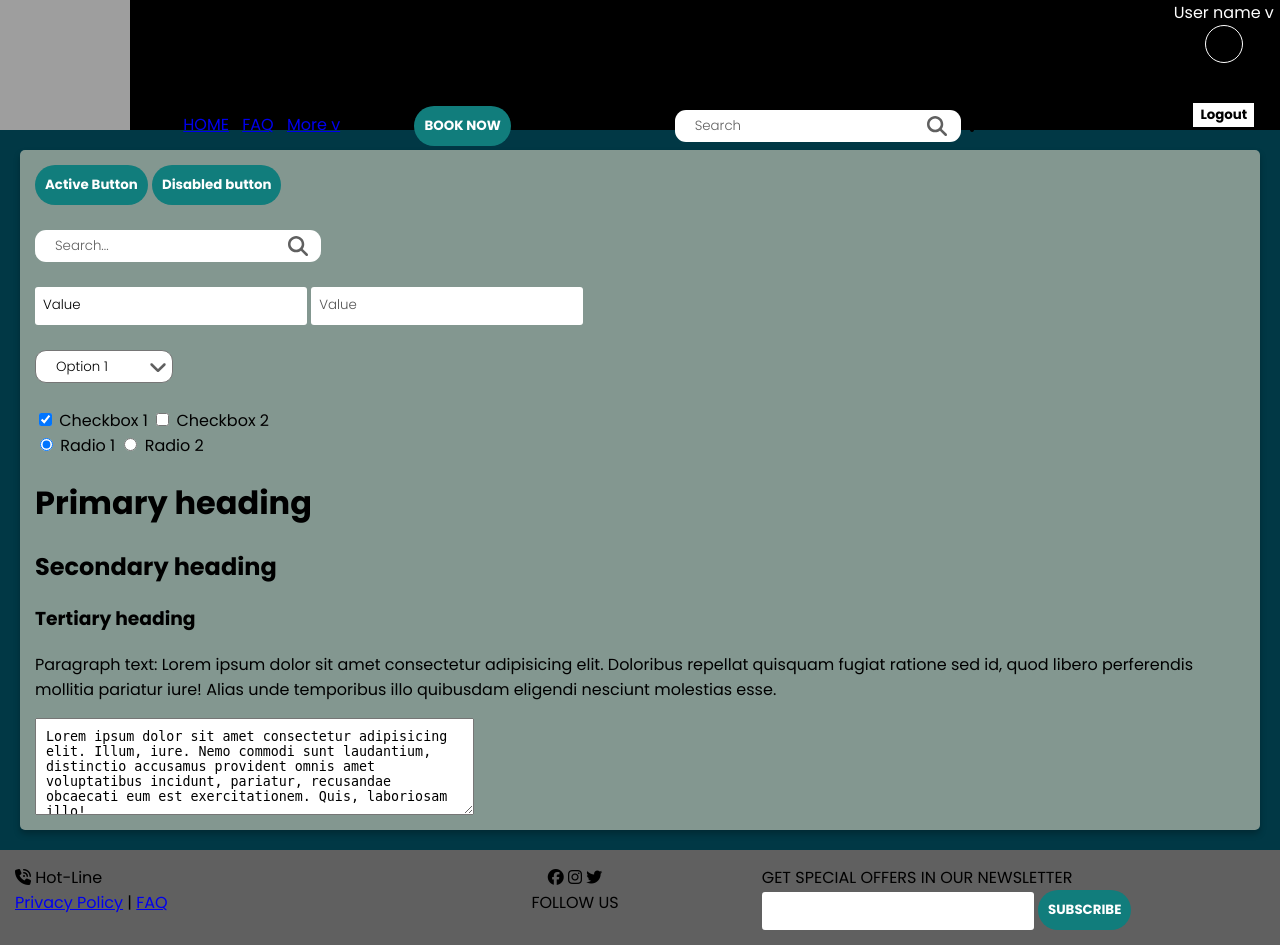
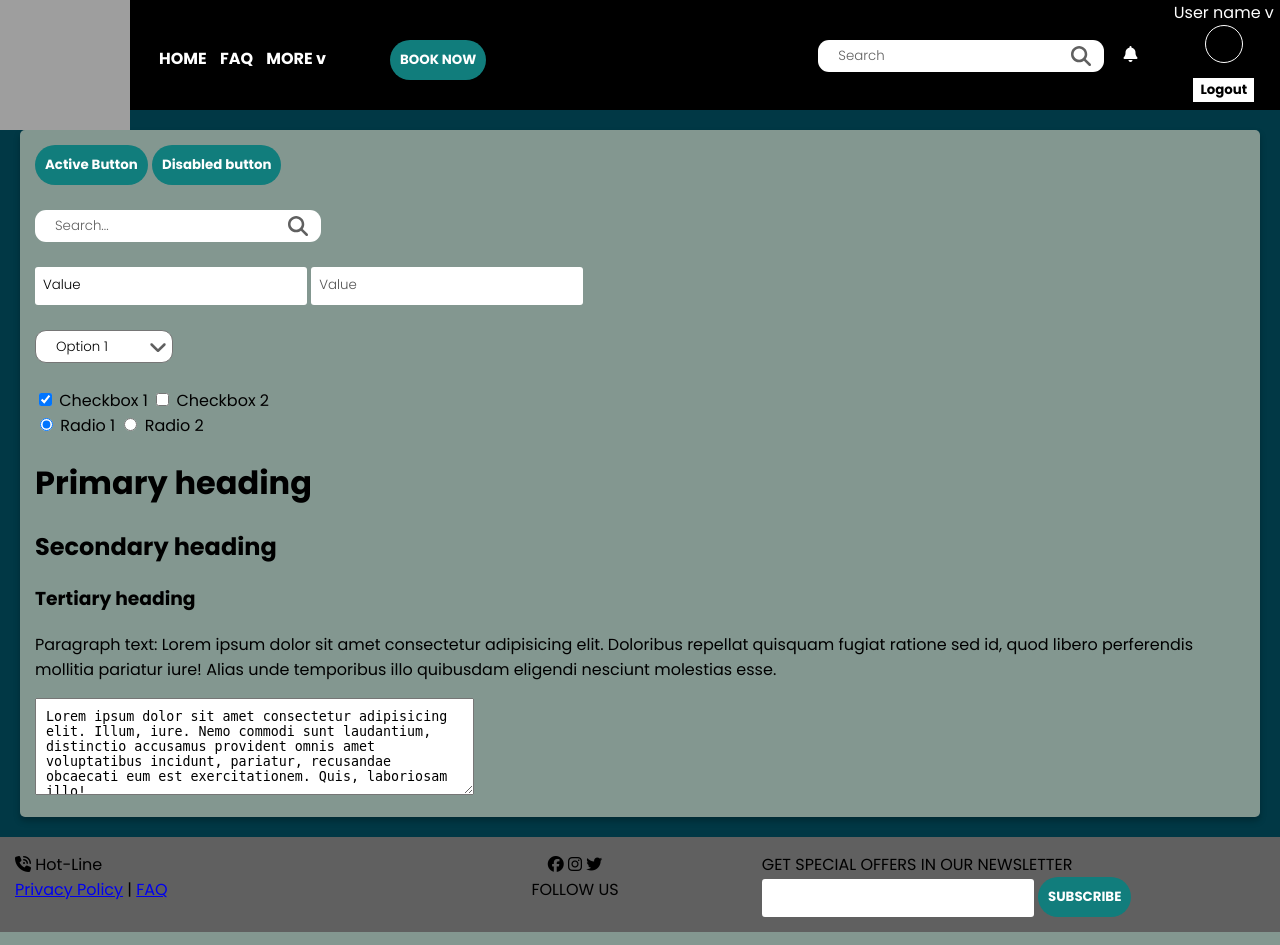
Before and after one commit to Seniru/boat-safari-trip-management, a PHP site: page /src/components.php in a window 1280 px wide. Run offline with PHP 8.4, Linux system fonts and the light colour scheme; some libraries are stand-ins or nearby versions; grey boxes are pictures that could not be loaded.

Commit message:
Fix header

```diff
--- a/src/components.php
+++ b/src/components.php
@@ -1,3 +1,4 @@
+<!DOCTYPE html>
 <html lang="en">
 	<head>
 		<meta charset="UTF-8">
@@ -7,7 +8,7 @@
 		<link rel="preconnect" href="https://fonts.gstatic.com" crossorigin>
 		<link href="https://fonts.googleapis.com/css2?family=Poppins:ital,wght@0,100;0,200;0,300;0,400;0,500;0,600;0,700;0,800;0,900;1,100;1,200;1,300;1,400;1,500;1,600;1,700;1,800;1,900&display=swap" rel="stylesheet">
 		<!--component styles-->
-		<link rel="stylesheet" href="styles/components.css">
+		<link rel="stylesheet" href="../styles/components.css">
 		<!--font awesomem-->
 		<script src="https://kit.fontawesome.com/36fdbb8e6c.js" crossorigin="anonymous"></script>
 		<title>Website components</title>
@@ -50,7 +51,6 @@
 			<textarea cols="50" rows="5">Lorem ipsum dolor sit amet consectetur adipisicing elit. Illum, iure. Nemo commodi sunt laudantium, distinctio accusamus provident omnis amet voluptatibus incidunt, pariatur, recusandae obcaecati eum est exercitationem. Quis, laboriosam illo!</textarea>
 		</div>
 
-        <?php require("./views/footer.php") ?>
-
+		<?php require("./views/footer.php") ?>
 	</body>
 </html>
--- a/src/views/header.php
+++ b/src/views/header.php
@@ -4,9 +4,9 @@
 	</div>
 	<nav id="header-nav">
 		<ul>
-			<li><a href="/">HOME</a></li>
-			<li><a href="/">FAQ</a></li>
-			<li><a href="/">More v</a></li>
+			<li><a class="navbar-link" href="/">HOME</a></li>
+			<li><a class="navbar-link" href="/">FAQ</a></li>
+			<li><a class="navbar-link" href="/">MORE v</a></li>
 		</ul>
 	</nav>
 	<div id="header-actions">
@@ -14,11 +14,11 @@
 	</div>
 	<div id="header-notifications">
 		<input type="search" placeholder="Search">
-		<i class="fa-solid fa-bell"></i>
+		<i class="fa-solid fa-bell" style="color: white; margin-left: 15px;"></i>
 	</div>
 	<div id="header-user-profile">
 		User name v <br>
-		<img src="images/user-solid.svg" class="profile-image"><br>
+		<img src="../images/user-solid.svg" class="profile-image">
 		<button class="special">Logout</button>
 	</div>
 </header>
--- a/styles/components.css
+++ b/styles/components.css
@@ -18,7 +18,7 @@ header {
 	top: 0px;
 	left: 0px;
 	width: 100%;
-	height: 130px;
+	height: 110px;
 }
 
 header > div, header > nav {
@@ -26,16 +26,16 @@ header > div, header > nav {
 }
 
 header > #header-logo {
-	width: 130px;
-	height: 130px;
-
+	width: 110px;
+	height: 110px;
 }
 
 header > nav#header-nav {
 	color: #FFFFFF;
 	font-family: "Poppins", sans-serif;
-
-
+	top: 30px;
+	position: absolute;
+	width: 20%;
 }
 
 header > nav#header-nav > ul {
@@ -45,13 +45,12 @@ header > nav#header-nav > ul {
 header > nav#header-nav > ul > li {
 	display: inline;
 	margin-left: 9px;
-
 }
 
 .navbar-link {
 	text-decoration: none;
 	color: #FFFFFF;
-
+	font-weight: bold;
 }
 
 .navbar-link:active, .navbar-link:hover, .navbar-link:visited {
@@ -65,13 +64,15 @@ header > nav#header-nav > ul > li {
 header > #header-actions {
 	padding-left: 70px;
 	width: 20%;
-
+	top: 40px;
+	left: 25%;
+	position: absolute;
 }
 
 header > #header-notifications {
-
-
-
+	right: calc(8% + 40px);
+    top: 40px;
+    position: absolute;
 }
 
 header > #header-user-profile {
```
Also changed, not shown: components.html (deleted, +0 -97 lines).
